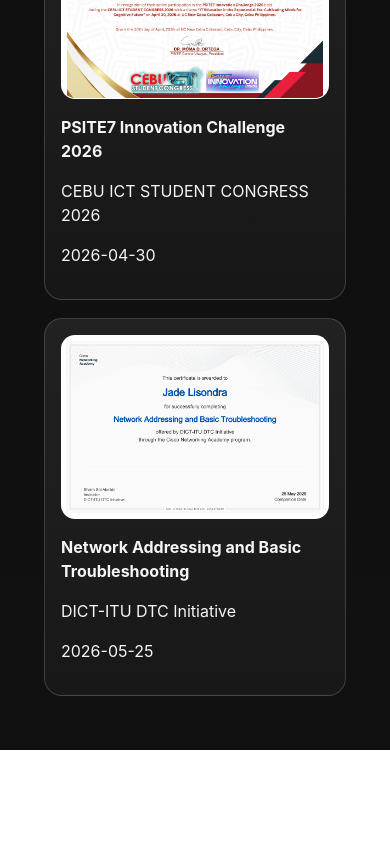
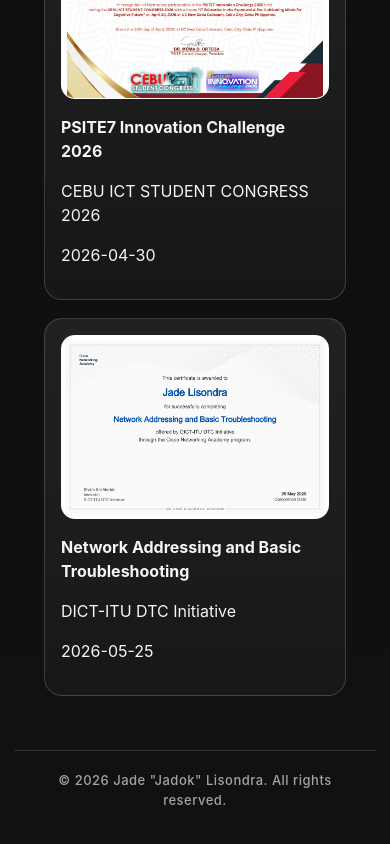
Before and after one commit to jadoks/Portfolio, a React (Vite) app in the folder my-portfolio/: page / in a window 390 px wide. Shown: the part 5314-6158 px from the top of the page. Before the commit the page ends 6064 px from the top, so only its background shows below. Built offline with nearby package versions, Linux system fonts and the light colour scheme.

Commit message:
Add footer

```diff
--- a/my-portfolio/src/App.css
+++ b/my-portfolio/src/App.css
@@ -1094,3 +1094,37 @@
     opacity: 1;
   }
 }
+
+/* =========================
+   FOOTER STYLING
+========================= */
+
+.footer {
+  width: calc(100% - 60px);
+  max-width: 1500px;
+  margin: 40px auto;
+  padding: 24px 14px;
+  text-align: center;
+  border-top: 1px solid var(--border);
+}
+
+.footer p {
+  margin: 0;
+  color: var(--muted);
+  font-size: 14px;
+  font-weight: 500;
+  letter-spacing: 0.5px;
+}
+
+/* Mobile responsive alignment */
+@media (max-width: 768px) {
+  .footer {
+    width: calc(100% - 28px);
+    margin: 24px auto;
+    padding: 20px 12px;
+  }
+
+  .footer p {
+    font-size: 13px;
+  }
+}
--- a/my-portfolio/src/App.jsx
+++ b/my-portfolio/src/App.jsx
@@ -134,6 +134,10 @@
           </section>
         </main>
       </div>
+      <footer className="footer fade-in">
+        <p>&copy; 2026 Jade "Jadok" Lisondra. All rights reserved.</p>
+      </footer>
     </>
+
   );
 }
```
